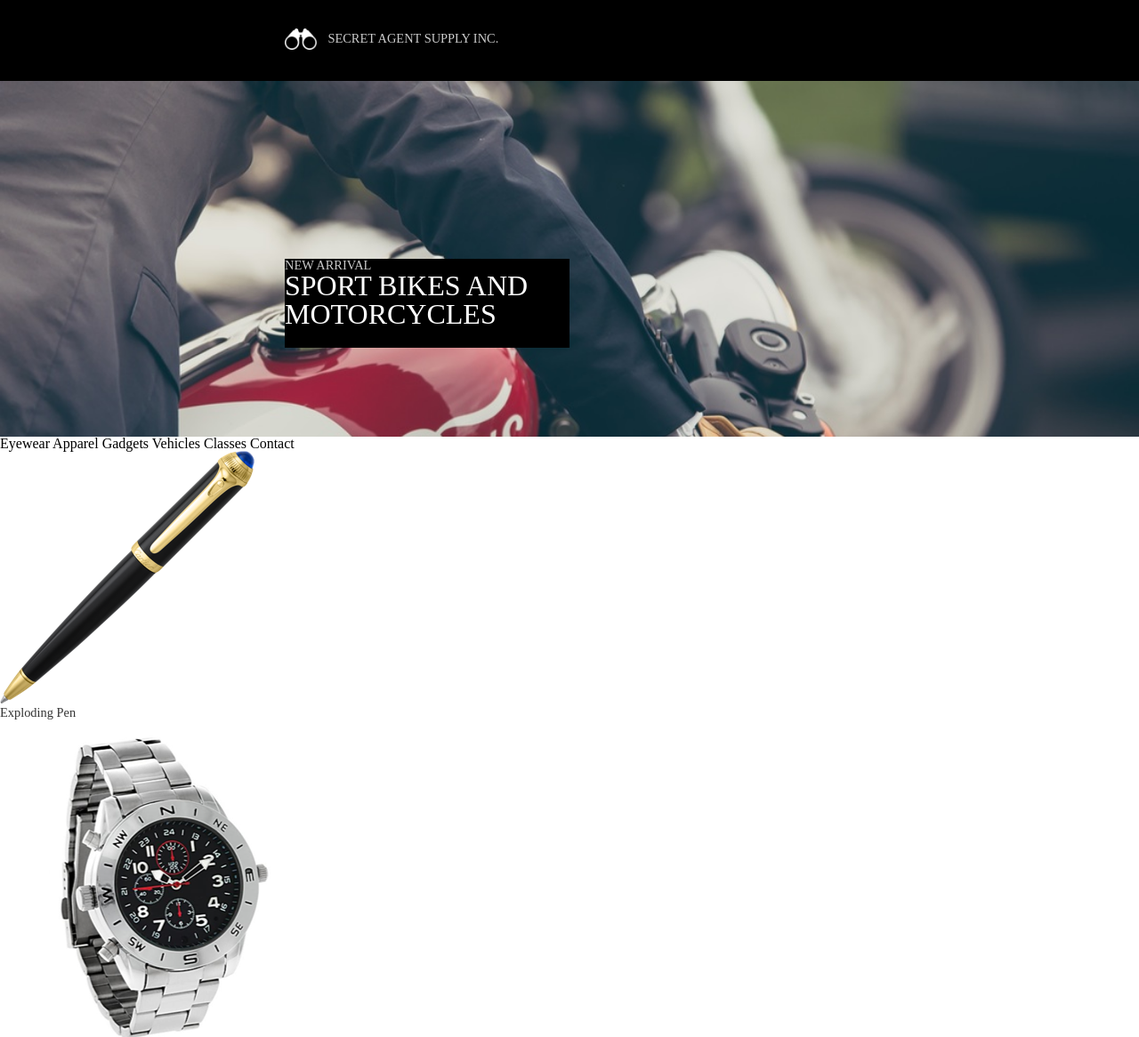
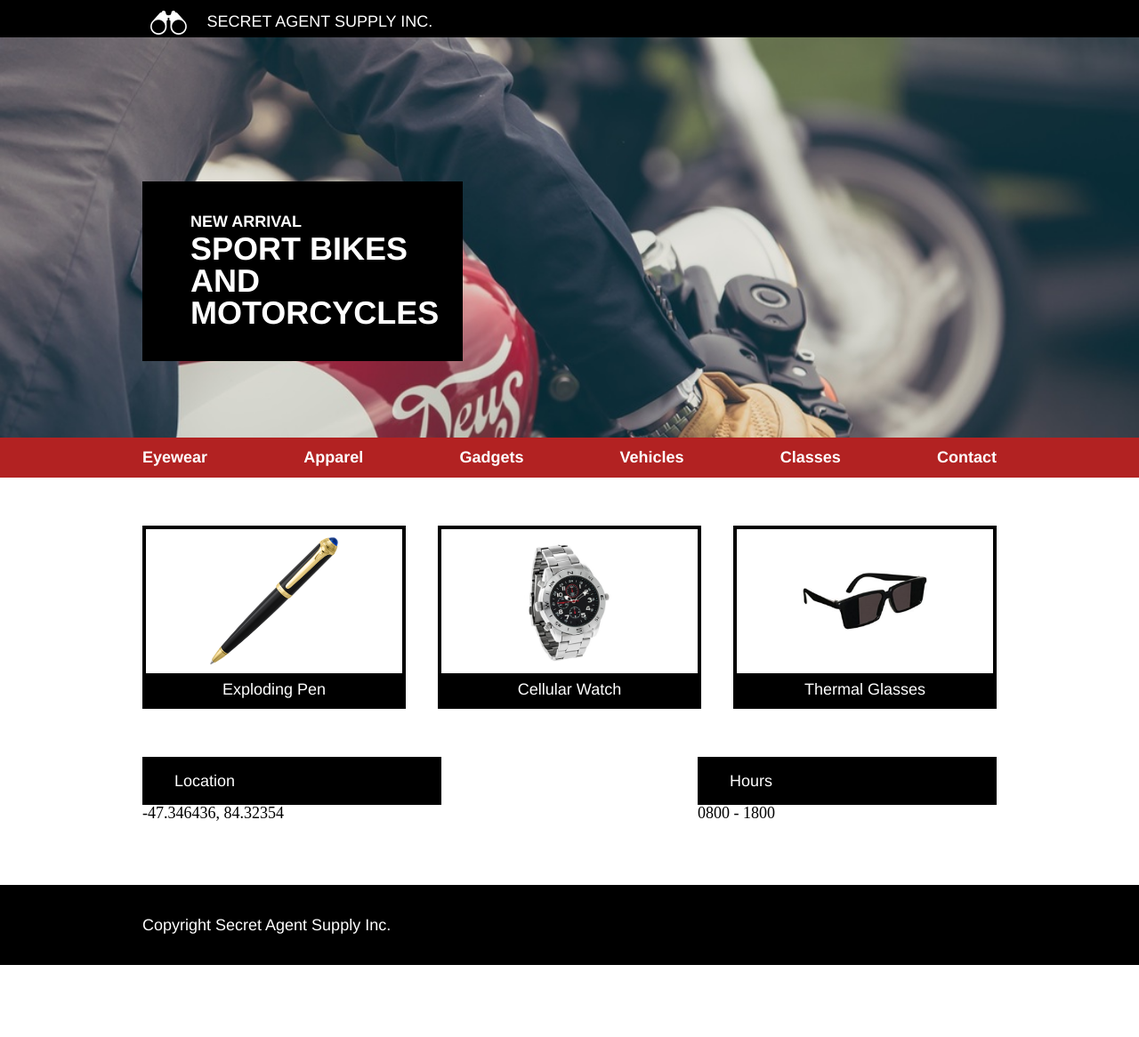
Before and after one commit to BradleyBr/secretagentsupply, a plain HTML site: page index.html in a window 1280 px wide. Shown: the top 1166 px of the page at 89% size. After the commit the page ends 1085 px from the top, so only its background shows below. Drawn offline with Linux system fonts and the light colour scheme.

Commit message:
finished html and css for desktop screens

```diff
--- a/index.html
+++ b/index.html
@@ -8,15 +8,20 @@
   </head>
   <body>
       <header>
+        <div class="headercontainer">
           <img src="./resources/images/logo.png">
           <h3>SECRET AGENT SUPPLY INC.</h3>
+        </div>
       </header>
       <div class="newarrival">
+        <div class="fontbox">
           <span class="arrivalfont">
             <h3>NEW ARRIVAL</h3>
             <h2>SPORT BIKES AND MOTORCYCLES</h2>
           </span>
         </div>
+      </div>
+      <div class="nav">
         <nav>
           <span>Eyewear</span>
           <span>Apparel</span>
@@ -25,32 +30,45 @@
           <span>Classes</span>
           <span>Contact</span>
         </nav>
+      </div>
       <div class="productcontainer">
+        <div class="products">
           <div class="product">
+            <span class="productimage">
               <img src="./resources/images/pen.png">
+            </span>
             <h3>Exploding Pen</h3>
           </div>
           <div class="product">
+            <span class="productimage">
               <img src="./resources/images/watch.png">
+            </span>
             <h3>Cellular Watch</h3>
           </div>
           <div class="product">
+            <span class="productimage">
               <img src="./resources/images/glasses.png">
+            </span>
             <h3>Thermal Glasses</h3>
           </div>
         </div>
+      </div>
       <div class="timeandplace">
+        <div class="timeplacechild">
           <span class="location">
             <h3>Location</h3>
             <p>-47.346436, 84.32354</p>
           </span>
-        <span>
+          <span class="hours">
             <h3>Hours</h3>
             <p>0800 - 1800</p>
           </span>
         </div>
+      </div>
       <footer>
+        <div class="footercontainer">
           <p>Copyright Secret Agent Supply Inc.</p>
+        </div>
       </footer>
   </body>
 </html>
--- a/resources/css/style.css
+++ b/resources/css/style.css
@@ -1,56 +1,198 @@
+html {
+  font-size: 18px;
+}
 header {
   background-color: black;
-  padding-top: 2rem;
-  padding-bottom: 2rem;
+}
+
+.headercontainer {
+  max-width: 960px;
+  margin: 0 auto;
+  height: 2.32rem;
 }
 
 header img {
   display: inline-block;
-  margin-left: 25%;
   height: 1.5rem;
-  padding: 0;
+  margin-left: 0.5rem;
+  margin-right:0.5rem;
+  padding-top: 0.66rem;
+
 }
 header h3 {
   display: inline-block;
   position: relative;
   bottom: 0.5rem;
+  padding-bottom: 0.66rem;
   color: white;
-  margin-left: 0.5rem;
+  font-family: Helvetica;
+  font-size: 1rem;
+  margin-left:0.5rem;
 }
 
-h2 {
-  font-size: 2rem;
-}
 
-h3 {
-  opacity: 0.8;
-  font-size: 0.9rem;
-}
 
 .newarrival {
   background-image: url("../images/moto.jpeg");
   background-repeat: no-repeat;
   background-size: cover;
-  height: 400px;
+  height: 25rem;
+  margin: 0 auto;
 
 
 }
 
+.fontbox {
+  position: relative;
+  width: 960px;
+  top: 9rem;
+  margin-left: auto;
+  margin-right: auto;
+}
+
 .arrivalfont {
   display: block;
-  position: relative;
-    top: 50%;
-    width: 25%;
-    height: 25%;
-    left: 25%;
-    background-color: black;
+  width: 20rem;
+  background-color: black;
 }
 
 .arrivalfont h2 {
+  padding-top: 0.25rem;
+  padding-left: 3rem;
+  padding-bottom: 2rem;
+  font-family: Helvetica;
+  font-size: 2rem;
+  font-weight: bold;
+  color: white;
+}
+
+.arrivalfont h3 {
+  padding-top: 2rem;
+  padding-left: 3rem;
+  font-family: Helvetica;
+  font-size: 1rem;
+  font-weight: bold;
+  color: white;
+}
+
+.nav {
+  background-color: firebrick;
+}
+
+nav {
+  display: flex;
+  width: 960px;
+  margin: 0 auto;
+  padding-top: 0.75rem;
+  padding-bottom: 0.75rem;
+  justify-content: space-between;
+}
+
+nav span {
+  display: flex;
+  font-family: Helvetica;
+  font-size: 1rem;
+  font-weight: bold;
+  color: white;
+}
+
+.productcontainer {
+  width: 960px;
+  margin: 0 auto;
+}
+.products {
+  display: flex;
+  justify-content: space-between;
+  margin-top: 3rem;
+}
+.product {
+  width: 30%;
+  border: 4px solid black;
+}
+
+.productimage {
+  display: flex;
+  justify-content: center;
+  align-items: center;
+  height: 9rem;
+}
+.product img {
+  display: flex;
+  justify-content: center;
+  align-items: center;
+  margin-top: 2rem;
+  margin-bottom: 2rem;
+  max-width: 8rem;
+}
+
+.product h3 {
+  text-align: center;
+  color: white;
+  background-color: black;
+  padding-top: 0.5rem;
+  padding-bottom: 0.5rem;
+  font-family: Helvetica;
+  font-size: 1rem;
+}
+
+.timeandplace {
+  width: 960px;
+  margin-top: 3rem;
+  margin-right: auto;
+  margin-left: auto;
+}
+
+.timeplacechild {
+  display: flex;
+  margin-top: 3rem;
+  justify-content: space-between;
+}
+.hours {
+  width: 35%;
+}
+
+.location {
+  width: 35%;
+}
+
+.location h3 {
+  background-color: black;
+  color: white;
+  padding-left: 2rem;
+  padding-top: 1rem;
+  padding-bottom: 1rem;
+  font-family: Helvetica;
+  font-size: 1rem;
+}
+
+.hours h3 {
+  background-color: black;
+  color: white;
+  padding-left: 2rem;
+  padding-top: 1rem;
+  padding-bottom: 1rem;
+  font-family: Helvetica;
+  font-size: 1rem;
+}
+
+footer {
+  display: flex;
+  height: 5rem;
+  width: 100%;
+  margin: 4rem 0 0 0;
+  background-color: black;
+}
+
+.footercontainer {
+  display: flex;
+  align-items: center;
+  width: 960px;
+  margin: 0 auto;
 
 }
-.arrivalfont h2, .arrivalfont h3 {
+
+footer p {
   color: white;
-
-
+  font-family: Helvetica;
+  font-size: 1rem;
 }
```
Lines whose indentation alone changed are shown as unchanged.
